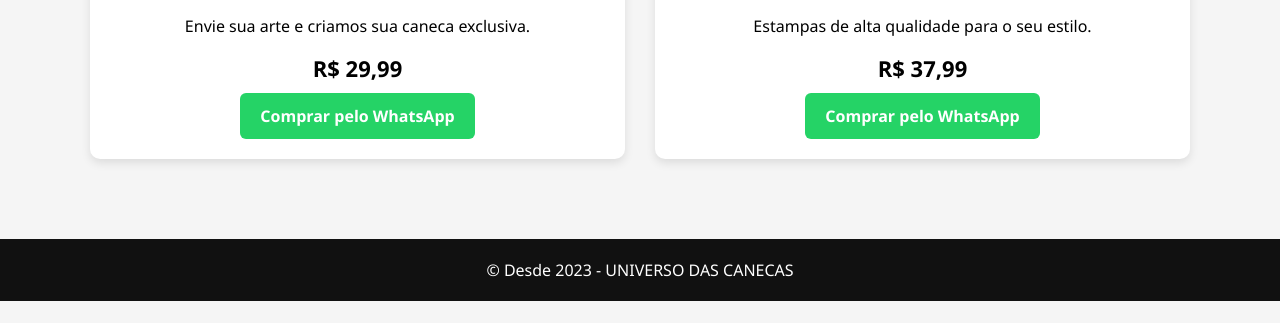
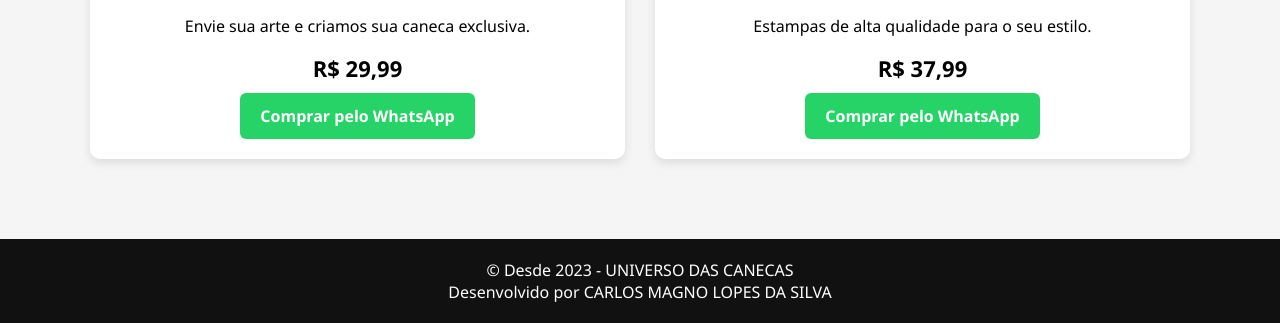
Before and after one commit to ziplockbro/universocaneca, a plain HTML site: page index.html in a window 1280 px wide. Shown: the part 506-829 px from the top of the page. Before the commit the page ends 807 px from the top, so only its background shows below. Drawn offline with Linux system fonts and the light colour scheme.

Commit message:
Update index.html

```diff
--- a/index.html
+++ b/index.html
@@ -139,7 +139,8 @@ margin-top:40px;
 </section>
 
 <footer>
-© Desde 2023 - UNIVERSO DAS CANECAS
+© Desde 2023 - UNIVERSO DAS CANECAS <br>
+Desenvolvido por CARLOS MAGNO LOPES DA SILVA
 </footer>
 
 </body>
```
